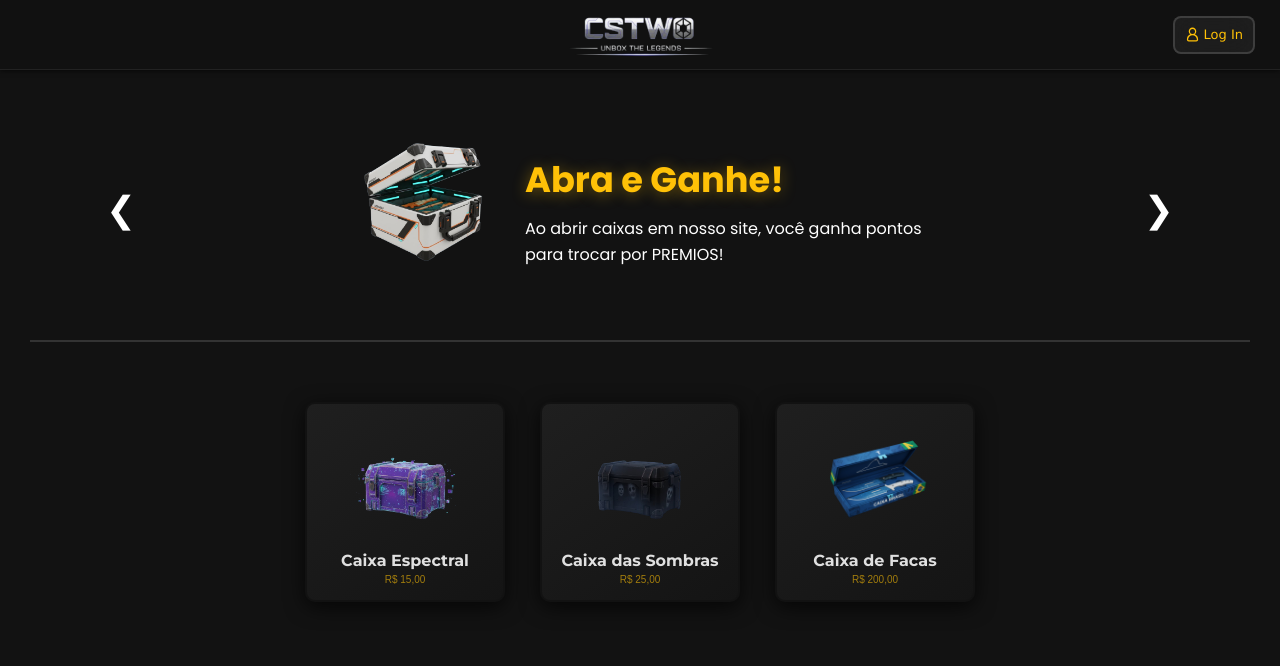
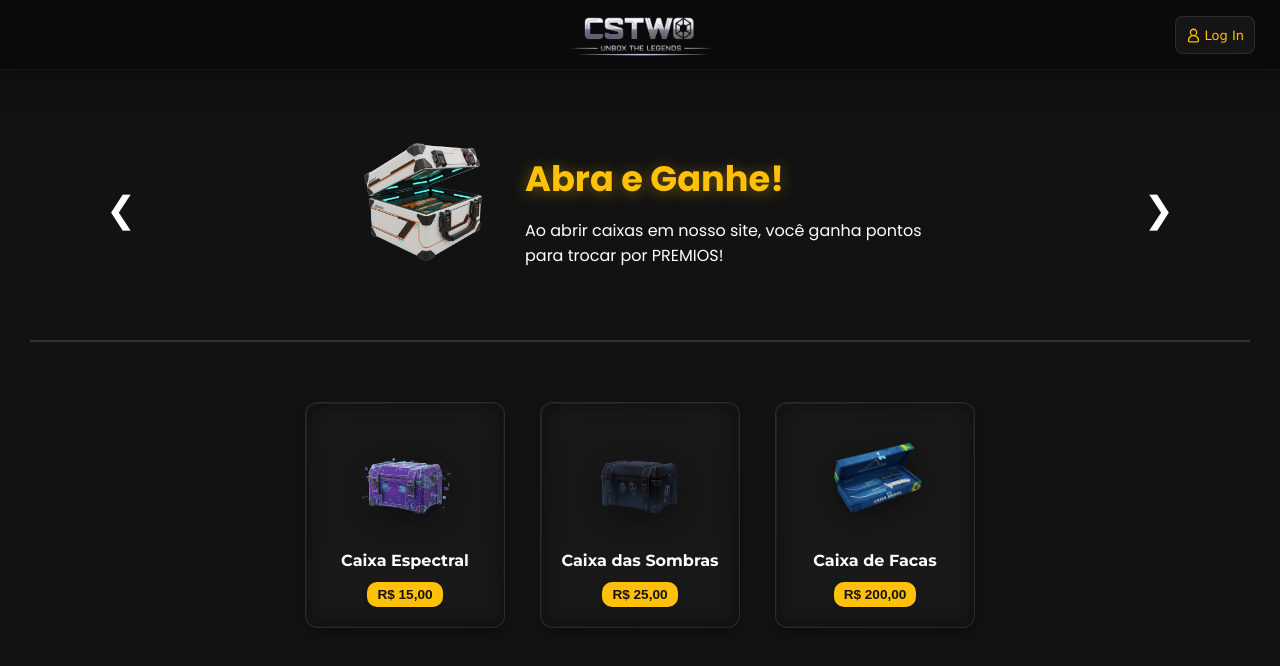
Before and after one commit to drope29/cstwo-skins, a plain HTML site: page index.html in a window 1280 px wide. Drawn offline with Linux system fonts and the light colour scheme; a web font is replaced by a local one.

Commit message:
fix: refatorando estilizacao do site

```diff
--- a/style.css
+++ b/style.css
@@ -1,5 +1,34 @@
 * {
     box-sizing: border-box;
+}
+
+::selection {
+    background: rgba(255, 193, 7, 0.3);
+    color: #fff;
+}
+
+html {
+    scroll-behavior: smooth;
+}
+
+/* Custom Professional Scrollbar */
+::-webkit-scrollbar {
+    width: 8px;
+    height: 8px;
+}
+
+::-webkit-scrollbar-track {
+    background: transparent;
+}
+
+::-webkit-scrollbar-thumb {
+    background: #333;
+    border-radius: 4px;
+    border: 1px solid #1a1a1a;
+}
+
+::-webkit-scrollbar-thumb:hover {
+    background: #444;
 }
 
 body {
@@ -9,6 +38,9 @@ body {
     margin: 0;
     padding-top: 70px;
     overflow-x: hidden;
+    line-height: 1.6;
+    -webkit-font-smoothing: antialiased;
+    -moz-osx-font-smoothing: grayscale;
 }
 
 h1, h2, h3, h4, h5, h6 {
@@ -22,8 +54,8 @@ h1, h2, h3, h4, h5, h6 {
     left: 0;
     width: 100%;
     height: 100%;
-    background-color: rgba(0, 0, 0, 0.6);
-    backdrop-filter: blur(10px);
+    background-color: rgba(0, 0, 0, 0.7);
+    backdrop-filter: blur(15px);
     display: flex;
     justify-content: center;
     align-items: center;
@@ -31,11 +63,11 @@ h1, h2, h3, h4, h5, h6 {
 }
 
 #login-modal {
-    background-color: rgba(26, 32, 44, 0.8); /* Darker background */
-    backdrop-filter: blur(15px);
-    border: 1px solid rgba(255, 255, 255, 0.1);
+    background-color: rgba(20, 24, 30, 0.9);
+    backdrop-filter: blur(25px);
+    border: 1px solid rgba(255, 255, 255, 0.08);
     border-radius: 1rem;
-    box-shadow: 0 8px 32px 0 rgba(0, 0, 0, 0.37);
+    box-shadow: 0 20px 50px rgba(0, 0, 0, 0.6);
     width: 750px; /* Wider modal for two columns */
     transition: all 200ms ease-in-out;
     display: flex; /* Enable flexbox */
@@ -77,25 +109,26 @@ h1, h2, h3, h4, h5, h6 {
 .login-input {
     width: 100%;
     padding: 0.75rem;
-    background-color: rgba(0, 0, 0, 0.3);
+    background-color: rgba(0, 0, 0, 0.4);
     border-radius: 0.375rem;
-    border: 1px solid #4a5568;
+    border: 1px solid rgba(255, 255, 255, 0.05); /* Subtle border */
     color: #fff;
-    transition: all 200ms ease-in-out;
+    transition: all 0.3s ease;
 }
 
 .login-input::placeholder {
-    color: #a0aec0;
+    color: #718096;
 }
 
 .login-input:focus {
     outline: none;
     border-color: #ffc107;
-    box-shadow: 0 0 10px rgba(255, 193, 7, 0.5);
+    box-shadow: 0 0 0 2px rgba(255, 193, 7, 0.15); /* Refined focus ring */
+    background-color: rgba(0, 0, 0, 0.6);
 }
 
 .login-input:hover {
-    border-color: #ffc107;
+    border-color: rgba(255, 193, 7, 0.5);
 }
 
 header {
@@ -103,15 +136,15 @@ header {
     top: 0;
     left: 0;
     width: 100%;
-    background-color: rgba(18, 18, 18, 0.9);
-    backdrop-filter: blur(12px);
+    background-color: rgba(10, 10, 10, 0.85);
+    backdrop-filter: blur(20px);
     padding: 0 25px;
     display: flex;
     justify-content: space-between;
     align-items: center;
-    box-shadow: 0 1px 5px rgba(0, 0, 0, 0.6);
+    box-shadow: 0 4px 30px rgba(0, 0, 0, 0.5);
     z-index: 200;
-    border-bottom: 1px solid #222;
+    border-bottom: 1px solid rgba(255, 255, 255, 0.05);
     height: 70px;
 }
 
@@ -173,7 +206,7 @@ header {
     transition: all 0.3s ease;
     background-color: rgba(255, 255, 255, 0.05); /* More transparent */
     backdrop-filter: blur(15px);
-    border: 2px solid rgba(255, 255, 255, 0.15); /* Thicker and slightly less visible */
+    border: 1px solid rgba(255, 255, 255, 0.1); /* Thinner border */
     display: flex;
     align-items: center;
     justify-content: center;
@@ -198,10 +231,14 @@ header {
 
 .user-profile:hover,
 .user-profile:focus {
-    background-color: rgba(255, 255, 255, 0.2); /* Adjusted hover transparency */
+    background-color: rgba(255, 255, 255, 0.15); /* Adjusted hover transparency */
     border-color: rgba(255, 193, 7, 0.5);
-    box-shadow: 0 0 15px rgba(255, 193, 7, 0.5);
+    box-shadow: 0 0 20px rgba(255, 193, 7, 0.2);
     outline: none;
+}
+
+.user-profile:active {
+    transform: scale(0.98);
 }
 
 .user-profile-inner {
@@ -242,14 +279,14 @@ main {
 }
 
 .case {
-    background: linear-gradient(145deg, #1F1F1F, #141414);
-    padding: 15px;
-    border-radius: 10px;
+    background: rgba(30, 30, 30, 0.6);
+    backdrop-filter: blur(10px);
+    padding: 20px 15px;
+    border-radius: 12px;
     width: 200px;
-    border: 2px solid transparent;
-    background-clip: padding-box;
-    transition: all 0.4s ease-in-out;
-    box-shadow: 0 5px 20px rgba(0, 0, 0, 0.7);
+    border: 1px solid rgba(255, 255, 255, 0.08);
+    transition: all 0.3s cubic-bezier(0.25, 0.8, 0.25, 1);
+    box-shadow: 0 4px 6px rgba(0, 0, 0, 0.3);
     position: relative;
     overflow: hidden;
     cursor: pointer;
@@ -258,6 +295,24 @@ main {
     align-items: center;
     justify-content: center;
     text-align: center;
+}
+
+.case:active {
+    transform: scale(0.96);
+}
+
+/* Subtle inner glow for premium feel */
+.case::after {
+    content: '';
+    position: absolute;
+    top: 0;
+    left: 0;
+    width: 100%;
+    height: 100%;
+    box-shadow: inset 0 0 20px rgba(0, 0, 0, 0.5);
+    border-radius: 12px;
+    pointer-events: none;
+    z-index: 0;
 }
 
 .case::before {
@@ -267,44 +322,62 @@ main {
     left: 0;
     right: 0;
     bottom: 0;
-    border-radius: 10px;
-    border: 2px solid transparent;
-    background: linear-gradient(45deg, #ffc107, #ff8a00) border-box;
+    border-radius: 12px;
+    padding: 1px; /* border width */
+    background: linear-gradient(135deg, rgba(255,255,255,0.1), rgba(255,255,255,0));
     -webkit-mask:
         linear-gradient(#fff 0 0) content-box,
         linear-gradient(#fff 0 0);
     -webkit-mask-composite: destination-out;
     mask-composite: exclude;
-    opacity: 0;
-    transition: opacity 0.4s ease;
+    pointer-events: none;
 }
 
 .case:hover {
-    transform: translateY(-8px) scale(1.03);
-    box-shadow: 0 0 35px rgba(255, 193, 7, 0.5);
-}
-
-.case:hover::before {
-    opacity: 1;
+    transform: translateY(-5px);
+    box-shadow: 0 15px 30px rgba(0, 0, 0, 0.5), 0 0 15px rgba(255, 193, 7, 0.2);
+    border-color: rgba(255, 193, 7, 0.3);
+    background: rgba(40, 40, 40, 0.8);
 }
 
 .case img {
-    width: 120px;
-    height: 120px;
+    width: 110px;
+    height: 110px;
     object-fit: contain;
+    filter: drop-shadow(0 5px 15px rgba(0,0,0,0.5));
+    transition: transform 0.3s ease;
+    z-index: 1;
+}
+
+.case:hover img {
+    transform: scale(1.1) rotate(2deg);
 }
 
 .case h3 {
-    margin: 12px 0 4px 0;
+    margin: 15px 0 8px 0;
     font-size: 1em;
+    font-weight: 600;
+    color: #fff;
+    z-index: 1;
 }
 
 .case p {
     font-family: 'Science Gothic', sans-serif;
-    font-size: 10px;
-    font-weight: normal;
-    color: rgba(255, 193, 7, 0.6);
+    font-size: 0.85em;
+    font-weight: 600;
+    color: #121212;
+    background: #ffc107;
+    padding: 2px 10px;
+    border-radius: 10px;
     margin: 0;
+    z-index: 1;
+    box-shadow: 0 2px 5px rgba(0,0,0,0.2);
+    transition: transform 0.3s ease, box-shadow 0.3s ease;
+}
+
+.case:hover p {
+    transform: scale(1.05);
+    box-shadow: 0 0 10px rgba(255, 193, 7, 0.6);
 }
 
 #case-opening-screen {
@@ -953,14 +1026,19 @@ main {
 }
 
 #back-to-main-btn, #close-winning-btn {
-    background-color: #2a2a2a;
+    background-color: rgba(42, 42, 42, 0.8);
+    backdrop-filter: blur(5px);
     color: #ffc107;
-    border: 1px solid #ffc107;
+    border: 1px solid rgba(255, 193, 7, 0.5);
     border-radius: 5px;
     padding: 10px 20px;
     font-weight: bold;
     cursor: pointer;
     transition: all 0.3s ease;
+}
+
+#back-to-main-btn:active, #close-winning-btn:active {
+    transform: scale(0.95);
 }
 
 #back-to-main-btn {
@@ -1044,13 +1122,14 @@ main {
 }
 
 #inventory-grid-container {
-    border: 2px solid #333;
+    border: 1px solid rgba(255, 255, 255, 0.05); /* Subtle border */
     border-radius: 10px;
     padding: 20px;
     min-height: 400px;
     display: flex;
     justify-content: center;
     align-items: flex-start;
+    background-color: rgba(0, 0, 0, 0.2);
 }
 
 #inventory-grid-page {
@@ -1103,7 +1182,13 @@ main {
     border-radius: 10px;
     padding: 10px;
     text-align: center;
-    border: 2px solid #333;
+    border: 1px solid rgba(255, 255, 255, 0.05);
+    transition: transform 0.2s ease, box-shadow 0.2s ease;
+}
+
+.inventory-item:hover {
+    transform: translateY(-2px);
+    box-shadow: 0 4px 10px rgba(0,0,0,0.3);
 }
 
 .inventory-item img {
@@ -1265,7 +1350,7 @@ main {
     align-items: center;
     margin-bottom: 25px;
     padding-bottom: 15px;
-    border-bottom: 1px solid #333;
+    border-bottom: 1px solid rgba(255, 255, 255, 0.1);
 }
 
 .inventory-title {
@@ -1330,7 +1415,7 @@ main {
     overflow: hidden;
     position: relative;
     transition: all 0.3s ease;
-    border: 1px solid #2a2a2a;
+    border: 1px solid rgba(255, 255, 255, 0.05);
     display: flex;
     flex-direction: column;
     height: 210px;
```
